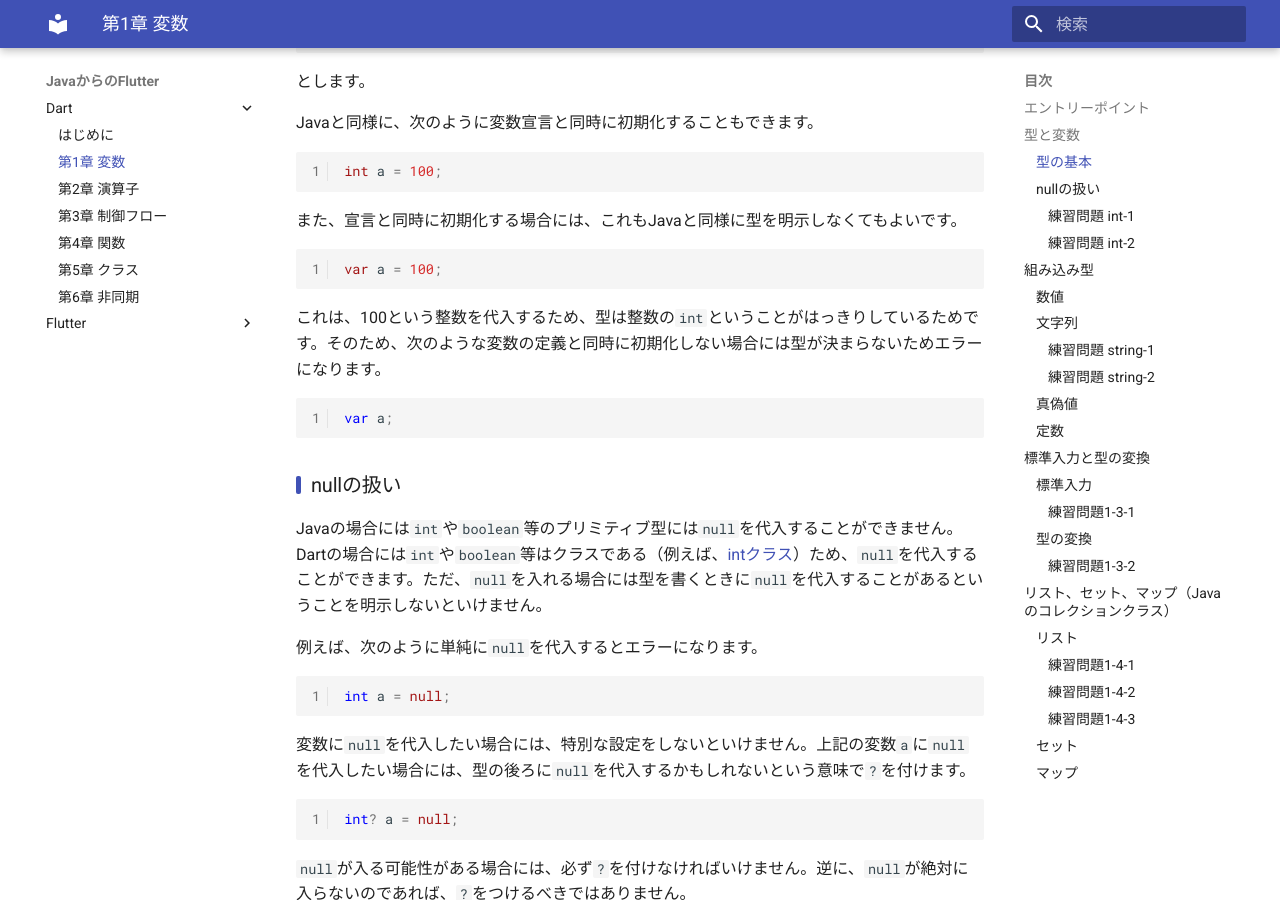
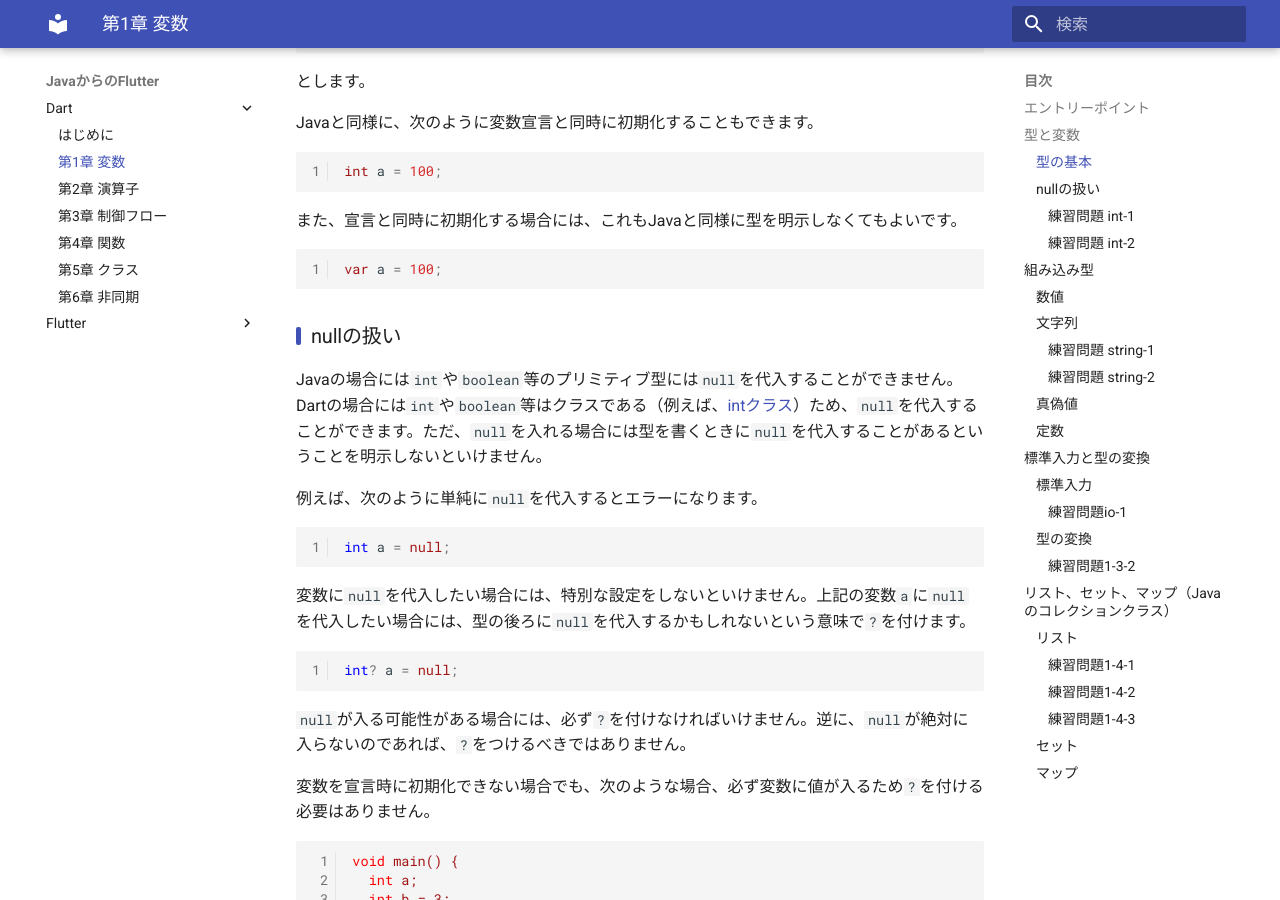
Before and after one commit to webarata3/doc-Flutter, an MkDocs documentation site: the page built from docs/dart/01/index.md, in a window 1280 px wide and 900 px high, scrolled down 1106 px. Built offline with MkDocs 1.6.1 and Material for MkDocs 9.7.7, drawn with Linux system fonts in a browser that asks for light colours.

Commit message:
問題番号の修正

````diff
--- a/docs/dart/01/index.md
+++ b/docs/dart/01/index.md
@@ -44,12 +44,6 @@ int a = 100;
 
 ```dart
 var a = 100;
-```
-
-これは、100という整数を代入するため、型は整数の`int`ということがはっきりしているためです。そのため、次のような変数の定義と同時に初期化しない場合には型が決まらないためエラーになります。
-
-```dart
-var a;
 ```
 
 ### nullの扱い
@@ -288,7 +282,7 @@ stdout.write('改行されない');
 
 `print`と似ていますが、`write`を使うと引数の文字列を表示のあとに改行されません。
 
-#### 練習問題1-3-1
+#### 練習問題io-1
 
 キーボードからの入力を受け付ける`stdin.readLineSync`メソッドを使い文字列を取得し、変数`line`に入れること。また、変数`line`の内容を表示すること。
 
````
